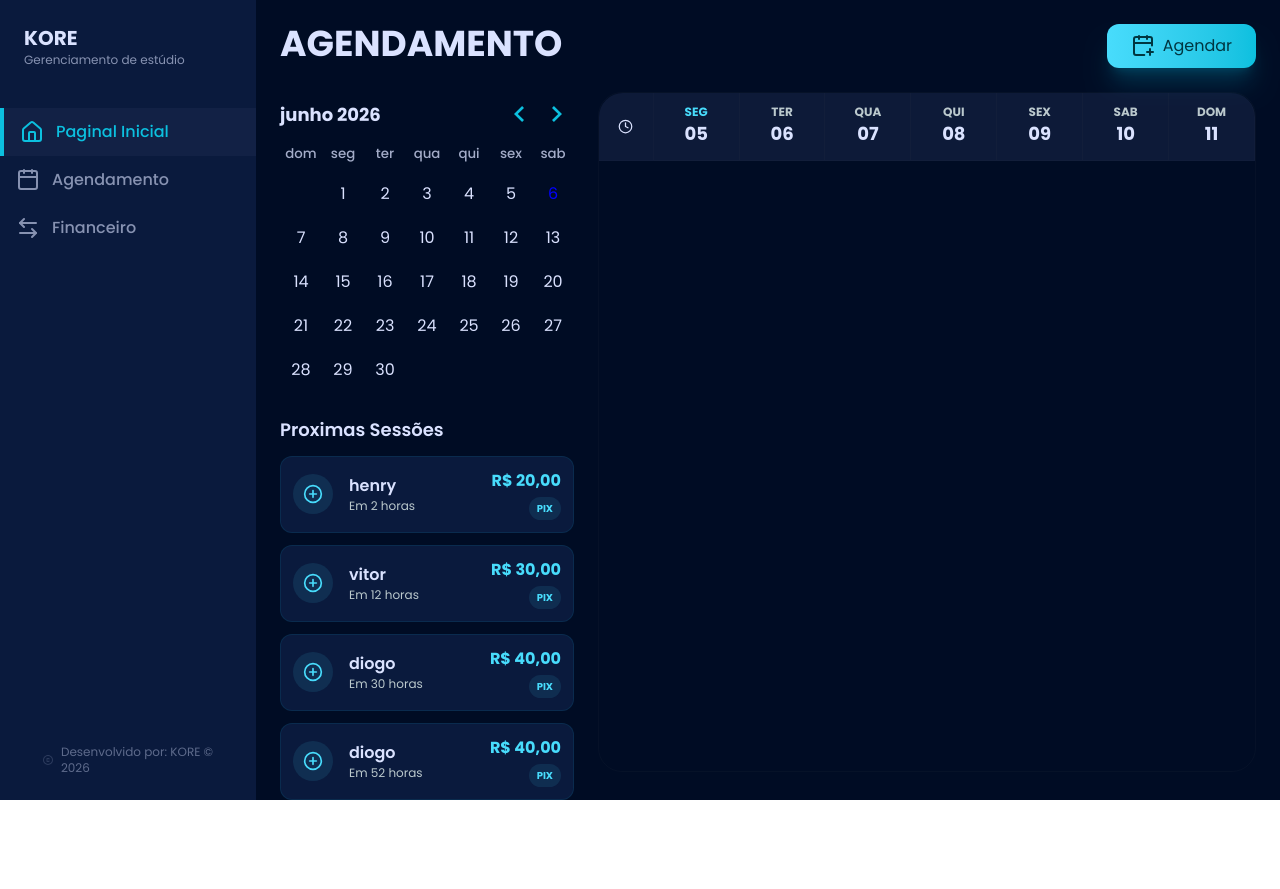
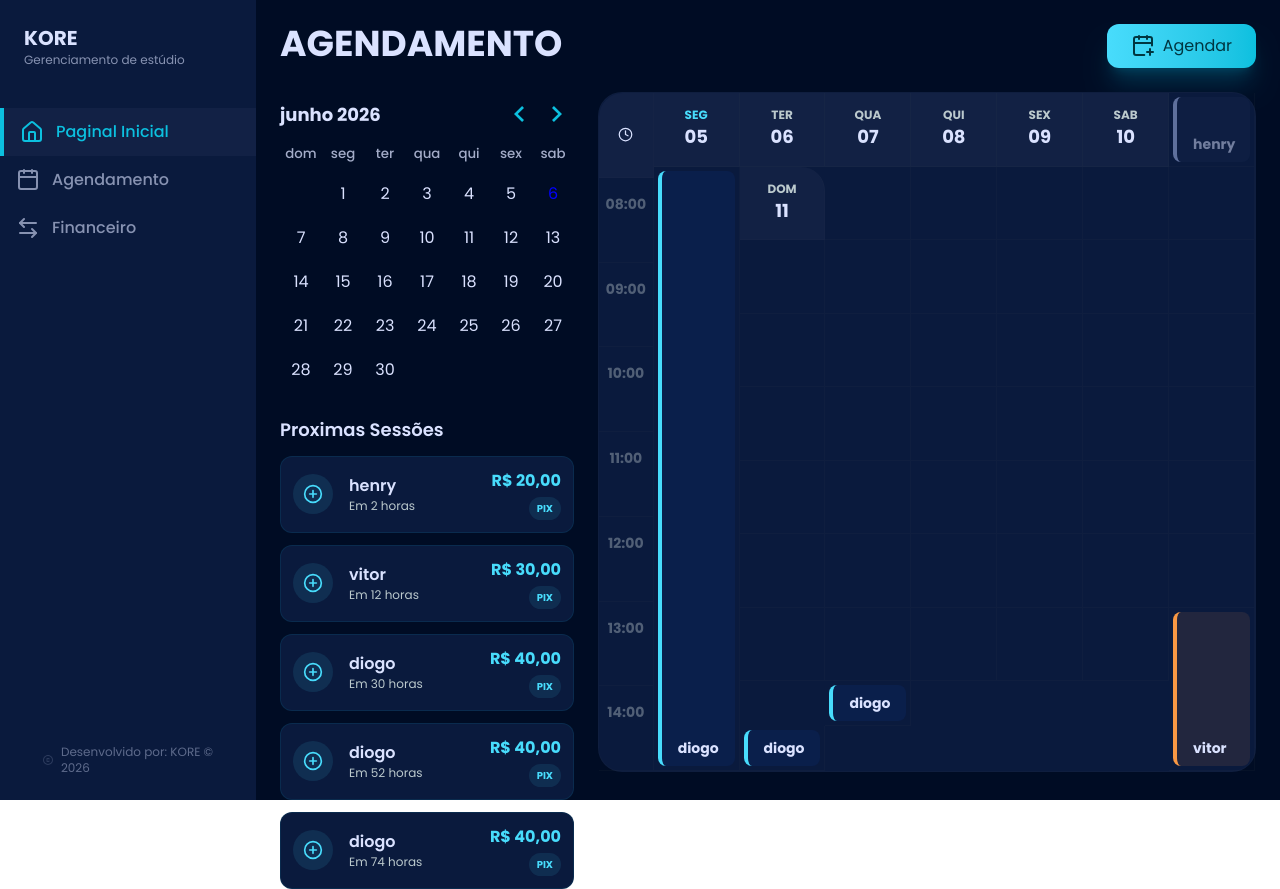
Before and after one commit to kore-sptech/front-end, a React (Vite) app: page /agendamentos in a window 1280 px wide. Before the commit the page ends 800 px from the top, so only its background shows below. Built offline with nearby package versions, Linux system fonts and the light colour scheme.

Commit message:
Compenentede redenrizar agendamento

```diff
--- a/index.html
+++ b/index.html
@@ -5,6 +5,7 @@
     <link rel="icon" type="image/svg+xml" href="/favicon.svg" />
     <meta name="viewport" content="width=device-width, initial-scale=1.0" />
     <title>Kore Sptech</title>
+    <script src="https://cdn.jsdelivr.net/npm/@tailwindcss/browser@4"></script>
     <link rel="stylesheet" href="./src/index.css" />
   </head>
   <body>
--- a/src/pages/AgendamentosPage.jsx
+++ b/src/pages/AgendamentosPage.jsx
@@ -1,7 +1,6 @@
 import { differenceInHours } from "date-fns";
 import {
   ArrowLeftRight,
-  Calendar,
   CalendarPlus,
   CirclePlus,
   Clock,
@@ -15,21 +14,10 @@ import { ptBR } from "react-day-picker/locale";
 
 import "react-day-picker/style.css";
 import AsideBar from "../components/Aside";
+import { formatCurrecy } from "../utils/formmaters";
+import { da } from "date-fns/locale";
 
 export default function AgendamentoPage() {
-  const [selected, setSelected] = useState(new Date());
-
-  console.log(selected);
-
-  // struct
-  // id;
-  // preco;
-  // cliente;
-  // telefone;
-  // formaPagamento;
-  // inicio;
-  // fim;
-
   const currentDate = new Date();
 
   const agendamentos = [
@@ -70,14 +58,54 @@ export default function AgendamentoPage() {
       inicio: currentDate.setHours(currentDate.getHours() + 10),
       fim: currentDate.setHours(currentDate.getHours() + 12),
     },
+    {
+      id: 5,
+      preco: 40.0,
+      cliente: "diogo",
+      telefone: "123456789",
+      formaPagamento: "PIX",
+      inicio: currentDate.setHours(currentDate.getHours() + 10),
+      fim: currentDate.setHours(currentDate.getHours() + 12),
+    }
   ];
 
-  const formatCurrecy = new Intl.NumberFormat("pt-BR", {
-    style: "currency",
-    currency: "BRL",
-    minimumFractionDigits: 2,
-    maximumFractionDigits: 2,
-  });
+  const colors = [
+    "blue",
+    "ghost",
+    "orange",
+    "green",
+    "purple",
+    "pink",
+    "indigo",
+    "teal",
+  ];
+
+  function hashColor(name) {
+    const hash = [...name].reduce((acc, char) => acc + char.charCodeAt(0), 0);
+    return colors[hash % colors.length];
+  }
+
+  // Monta o mapa percorrendo os agendamentos
+
+  const colorMapByName = [...new Set(agendamentos.map((a) => a.cliente))]
+    .sort() // ordem alfabética → sempre a mesma
+    .reduce((map, name, i) => {
+      map[name] = colors[i % colors.length];
+      return map;
+    }, {});
+  console.log(colorMapByName);
+
+  const mapDayOfWeekName = {
+    0: "SEG",
+    1: "TER",
+    2: "QUA",
+    3: "QUI",
+    4: "SEX",
+    5: "SAB",
+    6: "DOM",
+  };
+
+  console.log(agendamentos[0].inicio);
 
   return (
     <main className="h-screen w-full flex bg-[#000C24] text-[#DAE2FF]">
@@ -96,40 +124,77 @@ export default function AgendamentoPage() {
         <div className="flex px-6 gap-6 flex-grow  h-[85%]">
           {/* AGENDA */}
           <div className="flex-grow h-full">
-            <DayPicker
-              className="mb-6"
-              animate
-              mode="single"
-              selected={selected}
-              onSelect={setSelected}
-              locale={ptBR}
-              classNames={{
-                selected: `text-[#0CC0DF]`, // Highlight the selected day
-                chevron: `fill-[#0CC0DF]`, // Change the color of the chevron
-              }}
+            <Calendar />
+            <h2 className="font-semibold text-lg mb-3">Proximas Sessões</h2>
+            <ListAppoioments agendamentos={agendamentos} />
+          </div>
+
+          {/* CALENDARIO */}
+
+          <AppointmentTable>
+            <AppointmentTimesTable />
+
+            <div className="w-full   rounded-3xl grid grid-cols-7 grid-rows-8 h-full col-start-2 col-end-13 row-start-1 row-end-11">
+              {/* CABECALHO */}
+              <AppointmentOfWeekTableHead />
+              {/* AGENDAMENTO */}
+              {Array.from({ length: 49 - 9 }, (_, i) => (
+                <div
+                  className={`flex justify-center p-1 border-b border-r border-[#3C494D]/10  `}
+                ></div>
+              ))}
+
+              {agendamentos.map((agendamento) => {
+                return (
+                  <AppointmentTdata
+                    agendamento={agendamento}
+                    type={colorMapByName[agendamento.cliente]}
+                    timeInHours={differenceInHours(
+                      new Date(agendamento.fim),
+                      new Date(agendamento.inicio),
+                    )}
+                    startHour={new Date(agendamento.inicio).getHours()}
+                    dayOfWeek={
+                      mapDayOfWeekName[new Date(agendamento.inicio).getDay()]
+                    }
                   />
+                );
+              })}
+            </div>
+          </AppointmentTable>
+        </div>
+      </section>
+    </main>
+  );
+}
 
-            <h2 className="font-semibold text-lg mb-3">Proximas Sessões</h2>
-
+function ListAppoioments({ agendamentos }) {
+  return (
+    <>
       <div className=" flex flex-col gap-3">
         {agendamentos.map((agendamento) => (
+          <AppoiomentItem agendamento={agendamento} />
+        ))}
+      </div>
+    </>
+  );
+}
+
+function AppoiomentItem({ agendamento }) {
+  return (
+    <>
       <div
         key={agendamento.id}
         className="flex bg-[#0A1A3D] border border-[#0CC0DF]/10 w-full p-3 justify-between rounded-xl"
       >
         <div className="flex gap-4 items-center">
           <span className="w-10 h-10 rounded-full bg-[#48DCFC]/10 flex items-center justify-center">
-                      <CirclePlus
-                        className="text-[#48DCFC]"
-                        width={20}
-                        height={20}
-                      />
+            <CirclePlus className="text-[#48DCFC]" width={20} height={20} />
           </span>
           <div>
             <h4 className=" font-semibold">{agendamento.cliente}</h4>
             <p className="text-xs text-[#BBC9CD] font-normal">
-                        Em {differenceInHours(agendamento.inicio, new Date())}{" "}
-                        horas
+              Em {differenceInHours(agendamento.inicio, new Date())} horas
             </p>
           </div>
         </div>
@@ -143,20 +208,34 @@ export default function AgendamentoPage() {
           </p>
         </div>
       </div>
-              ))}
-            </div>
-          </div>
+    </>
+  );
+}
 
-          {/* CALENDARIO */}
+function Calendar() {
+  const [selected, setSelected] = useState(new Date());
 
-          <section className="flex-grow h-full w-full  grid grid-cols-12 border grid-rows-10 border-[#3C494D]/10 rounded-3xl ">
-            <div className="col-start-1 col-end-2 row-span-10 grid grid-rows-10">
-              <div className=" flex justify-center items-center border-b border-r border-[#3C494D]/10 bg-[#1A294C]/50 rounded-tl-3xl ">
-                <Clock width={15} height={15} />
-              </div>
-            </div>
+  return (
+    <>
+      <DayPicker
+        className="mb-6"
+        animate
+        mode="single"
+        selected={selected}
+        onSelect={setSelected}
+        locale={ptBR}
+        classNames={{
+          selected: `text-[#0CC0DF]`, // Highlight the selected day
+          chevron: `fill-[#0CC0DF]`, // Change the color of the chevron
+        }}
+      />
+    </>
+  );
+}
 
-            <div className="w-full   rounded-3xl grid grid-cols-7 grid-rows-10 h-full col-start-2 col-end-13 row-start-1 row-end-11">
+function AppointmentOfWeekTableHead() {
+  return (
+    <>
       <div className=" flex justify-center items-center flex-col gap-0 border-b border-r border-[#3C494D]/10 bg-[#1A294C]/50">
         <p className="text-[#48DCFC] font-bold text-xs">SEG</p>
         <p className="font-bold text-lg">05</p>
@@ -185,10 +264,139 @@ export default function AgendamentoPage() {
         <p className="text-[#BBC9CD] font-bold text-xs">DOM</p>
         <p className="font-bold text-lg">11</p>
       </div>
-            </div>
-          </section>
-        </div>
-      </section>
-    </main>
+    </>
   );
 }
+
+function AppointmentTimesTable() {
+  const times = ["08:00", "09:00", "10:00", "11:00", "12:00", "13:00", "14:00"];
+
+  return (
+    <>
+      <div
+        className={`col-start-1 col-end-2 row-span-10 grid grid-rows-${times.length + 1}`}
+      >
+        <div className=" flex justify-center items-center border-b border-r border-[#3C494D]/10 bg-[#1A294C]/50 rounded-tl-3xl ">
+          <Clock width={15} height={15} />
+        </div>
+        {times.map((time) => (
+          <AppointmentTimeTdata key={time}>{time}</AppointmentTimeTdata>
+        ))}
+      </div>
+    </>
+  );
+}
+
+function AppointmentTimeTdata({ children }) {
+  return (
+    <>
+      <div className=" flex justify-center pt-4 border-b border-r border-[#3C494D]/10  ">
+        <p className="font-bold text-sm text-[#BBC9CD]/40">{children}</p>
+      </div>
+    </>
+  );
+}
+
+function AppointmentTable({ children }) {
+  return (
+    <section className="flex-grow h-full w-full  grid grid-cols-12 border grid-rows-8 border-[#3C494D]/10 rounded-3xl bg-[#0A1A3D]">
+      {children}
+    </section>
+  );
+}
+
+const COLOR_STYLES = {
+  green: {
+    bg: "bg-[#3F7334]/20",
+    border: "border-[#8FFFA8]",
+    title: "text-[#8FFFA8]",
+    text: "text-[#DAE2FF]",
+  },
+  purple: {
+    bg: "bg-[#344573]/20",
+    border: "border-[#B4C5FB]",
+    title: "text-[#B4C5FB]",
+    text: "text-[#B4C5FB]",
+  },
+  orange: {
+    bg: "bg-[#22263E]",
+    border: "border-[#F99844]",
+    title: "text-[#FFBD8B]",
+    text: "text-[#DAE2FF]",
+  },
+  blue: {
+    bg: "bg-[#0A1F4B]",
+    border: "border-[#48DCFC]",
+    title: "text-[#48DCFC]",
+    text: "text-[#DAE2FF]",
+  },
+  ghost: {
+    bg: "bg-[#122348]",
+    border: "border-[#B4C5FB]",
+    title: "text-[#DAE2FF]",
+    text: "text-[#DAE2FF]",
+    extra: "opacity-50",
+  },
+  pink: {
+    bg: "bg-[#4A1942]/20",
+    border: "border-[#FF8EE8]",
+    title: "text-[#FF8EE8]",
+    text: "text-[#DAE2FF]",
+  },
+  indigo: {
+    bg: "bg-[#1E1B4B]/20",
+    border: "border-[#A5B4FC]",
+    title: "text-[#A5B4FC]",
+    text: "text-[#DAE2FF]",
+  },
+  teal: {
+    bg: "bg-[#0F2E2E]/20",
+    border: "border-[#2DD4BF]",
+    title: "text-[#2DD4BF]",
+    text: "text-[#DAE2FF]",
+  },
+};
+
+const DAY_COLUMNS = {
+  SEG: "col-start-1 col-end-2",
+  TER: "col-start-2 col-end-3",
+  QUA: "col-start-3 col-end-4",
+  QUI: "col-start-4 col-end-5",
+  SEX: "col-start-5 col-end-6",
+  SAB: "col-start-6 col-end-7",
+  DOM: "col-start-7 col-end-8",
+};
+
+const INITIAL_HOUR = 8;
+
+function AppointmentTdata({
+  agendamento,
+  timeInHours,
+  dayOfWeek,
+  startHour,
+  type,
+}) {
+  const style = COLOR_STYLES[type] ?? COLOR_STYLES.ghost;
+  const columnSpan = DAY_COLUMNS[dayOfWeek] ?? DAY_COLUMNS.SEG;
+
+  const startRow = startHour - INITIAL_HOUR;
+  const startRowPosition = `row-start-${startRow + 2}`;
+  const endRowPosition = `row-end-${startRow + timeInHours + 2}`;
+
+  return (
+    <div
+      className={`flex justify-center p-1 border-b border-r cursor-pointer border-[#3C494D]/10 ${startRowPosition} ${endRowPosition} ${columnSpan}`}
+    >
+      <div
+        className={`w-full h-full ${style.bg} rounded-lg p-2 pl-4 border-l-4 ${style.border} flex flex-col justify-between ${style.extra ?? ""}`}
+      >
+        <h3 className={`text-sm font-bold ${style.title}`}>
+          {agendamento.servico}
+        </h3>
+        <p className={`text-sm font-bold ${style.text}`}>
+          {agendamento.cliente}
+        </p>
+      </div>
+    </div>
+  );
+}
--- /dev/null
+++ b/src/utils/formmaters.js
@@ -0,0 +1,7 @@
+
+export const formatCurrecy = new Intl.NumberFormat("pt-BR", {
+    style: "currency",
+    currency: "BRL",
+    minimumFractionDigits: 2,
+    maximumFractionDigits: 2,
+});
```
Lines whose indentation alone changed are shown as unchanged.
